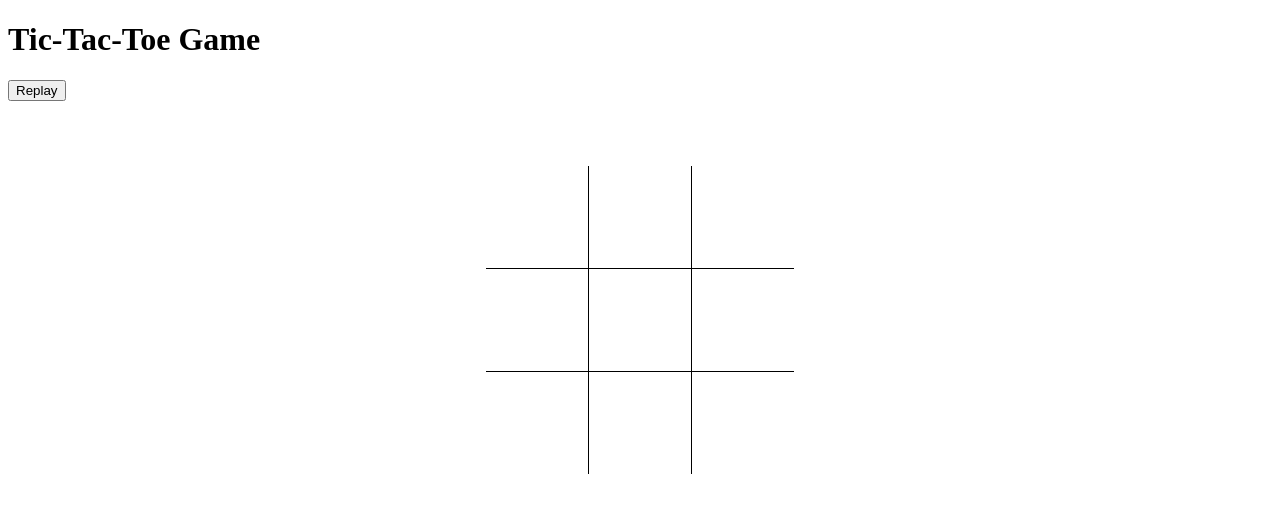
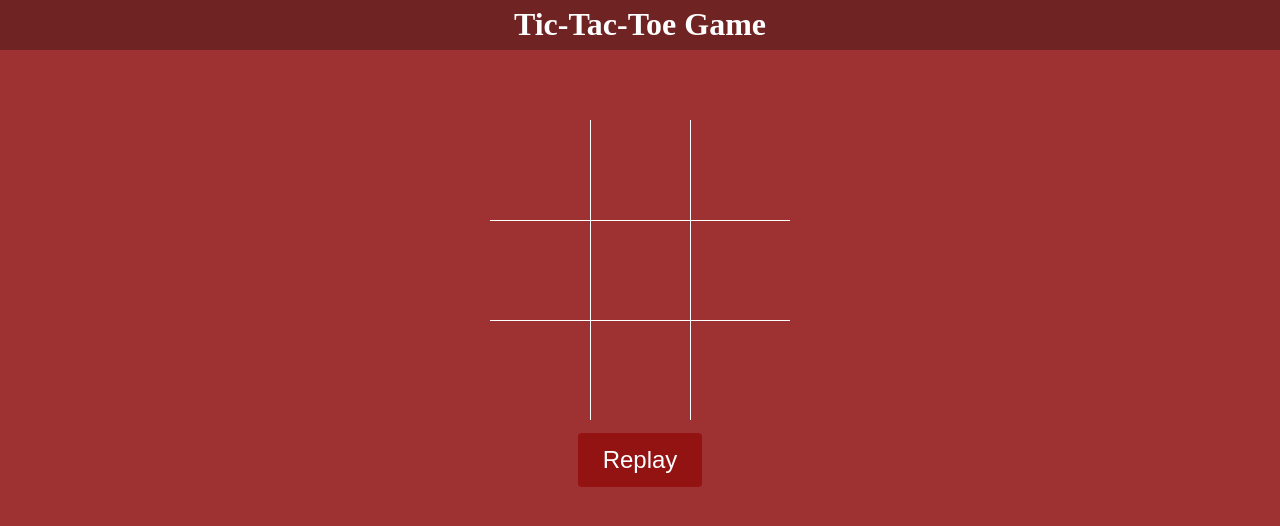
Before and after one commit to Paul-Taiwo/tic-tac-toe, a plain HTML site: page index.html in a window 1280 px wide. Drawn offline with Linux system fonts and the light colour scheme.

Commit message:
Add more styles

```diff
--- a/css/style.css
+++ b/css/style.css
@@ -1,9 +1,43 @@
+* {
+  outline: none;
+  margin: 0;
+  box-sizing: border-box;
+}
+
+html, body {
+  background-color: #9e3131;
+}
+
+header {
+  width: 100%;
+  height: 50px;
+  background-color: #702323;
+  color: #fff;
+  text-align: center;
+  padding: 6px;
+}
+
+div.container {
+  position: relative;
+  min-height: 500px;
+}
+
+table,
+div.endgame,
+button.replay {
+  position: absolute;
+  left: 50%;
+  transform: translate(-50%, -50%);
+}
+
 table {
   border-collapse: collapse;
-  position: absolute;
-  left: 50%;
-  top: 40%;
-  transform: translate(-50%, -50%);
+  top: 38%;
+}
+
+tr td {
+  border-color: #fff;
+  color: #fff;
 }
 
 table tr:first-child td {
@@ -17,6 +51,7 @@ table tr td:first-child {
 table tr:last-child td {
   border-bottom: none;
 }
+
 table tr td:last-child {
   border-right: none;
 }
@@ -32,13 +67,41 @@ td {
 
 div.endgame {
   display: none;
-  position: absolute;
-  left: 50%;
-  top: 40%;
-  background-color: chocolate;
+  top: 38%;
+  background-color: #931212;
   width: 200px;
   color: #fff;
-  padding: 50px;
+  padding: 50px 5px;
   border-radius: 5px;
-  transform: translate(-50%, -50%);
+  text-align: center;
+  font-size: 2em;
 }
+
+button.replay {
+  top: 77%;
+  padding: 13px;
+  width: 124px;
+  border: none;
+  border-radius: 4px;
+  cursor: pointer;
+  background-color: #931212;
+  color: #fff;
+  font-size: 1.5em;
+  transition: .7s ease;
+}
+
+button.replay:hover {
+  background-color: #771010;
+}
+
+@media only screen and (min-width: 768px) {
+  table {
+    top: 44%;
+  }
+  div.endgame {
+    top: 44%;
+  }
+  button.replay {
+    top: 82%;
+  }
+}
```
